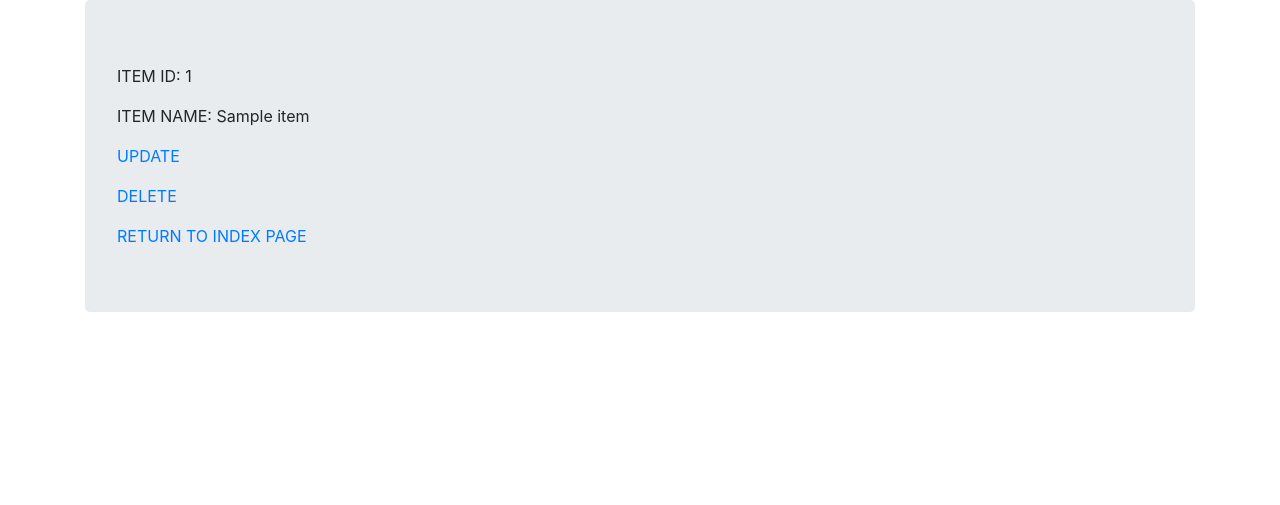
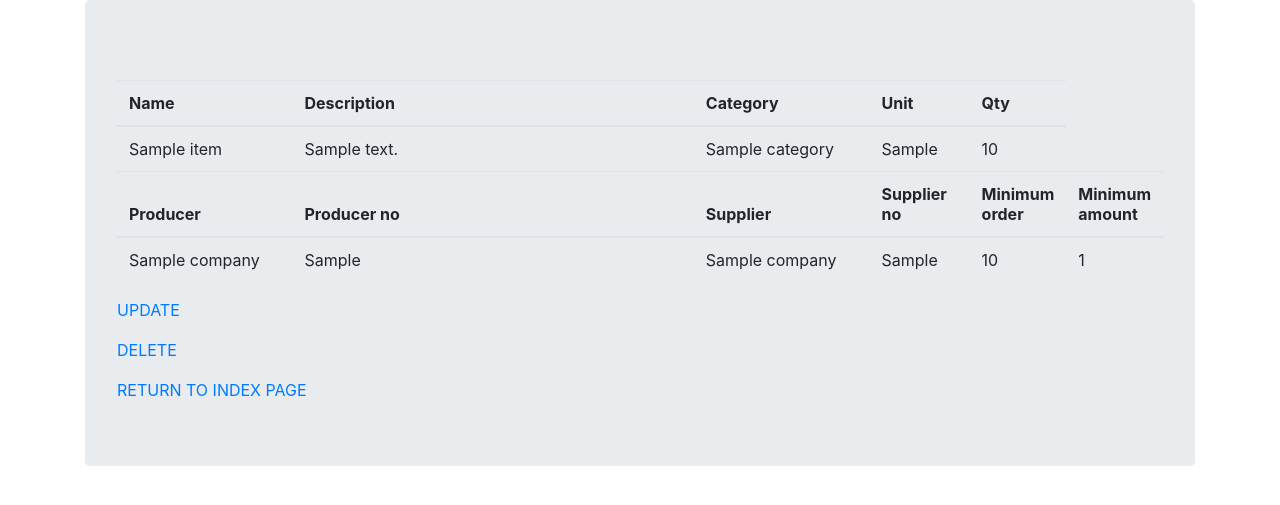
Before and after one commit to gleskejarosz/warehouse, a Django app: page /items/items-detail-view/1/ in a window 1280 px wide. Shown: the part 80-585 px from the top of the page. Run offline with Django 4.2, Linux system fonts and the light colour scheme; tables that the repository leaves empty hold one stand-in row (values such as "Sample post"); some libraries are stand-ins or nearby versions.

Commit message:
Search box, Padding, My item w tabelce

```diff
--- a/items/urls.py
+++ b/items/urls.py
@@ -6,6 +6,7 @@ app_name = "items_app"
 
 
 urlpatterns = [
+    path('items/index/', views.index, name="index"),
     path("items-create-view/", views.ItemCreateView.as_view(), name="items-create-view"),
     path("items-detail-view/<pk>/", views.ItemDetailView.as_view(), name="items-detail-view"),
     path("items-update-view/<pk>/", views.ItemUpdateView.as_view(), name="items-update-view"),
@@ -14,8 +15,8 @@ urlpatterns = [
     path("items-delete-view/<pk>/", views.ItemDeleteView.as_view(),
          name="items-delete-view"),
     path('items-list-view/', views.ItemListView.as_view(), name="items-list-view"),
-    path('items/index/', views.index, name="index"),
     path('items/', views.items, name="items"),
+    path('search/', views.SearchResultsView.as_view(), name="search-result"),
     path("company-delete-view/<pk>/", views.CompanyDeleteView.as_view(), name="company-delete-view"),
     path("company-detail-view/<pk>/", views.CompanyDetailView.as_view(), name="company-detail-view"),
     path("company-list-view/", views.CompanyListView.as_view(), name="company-list-view"),
@@ -28,6 +29,5 @@ urlpatterns = [
     path('units-delete-view/<pk>/', views.UnitDeleteView.as_view(),
          name="units-delete-view"),
     path('units-list-view/', views.UnitListView.as_view(), name="units-list-view"),
-    path('units/index/', views.index, name="index"),
     path('units/', views.units, name="units"),
 ]
--- a/items/views.py
+++ b/items/views.py
@@ -1,17 +1,28 @@
+from django.core.paginator import Paginator, PageNotAnInteger, EmptyPage
 from django.urls import reverse_lazy
 from django.shortcuts import render
 from django.views.generic import TemplateView, ListView, FormView, DeleteView, UpdateView, DetailView, CreateView
+from django.db.models import Q, OuterRef, CharField
 
-from items.models import Item, Unit
+from items.models import Company, Item, Unit
 from items.forms import CompanyModelForm
-from items.models import Company, Item
 
 
 def items(request):
+    items_list = Item.objects.all()
+    page = request.GET.get('page', 1)
+
+    paginator = Paginator(items_list, 10)
+    try:
+        items_list = paginator.page(page)
+    except PageNotAnInteger:
+        items_list = paginator.page(1)
+    except EmptyPage:
+        items_list = paginator.page(paginator.num_pages)
     return render(
         request,
         template_name='items/items.html',
-        context={'items': Item.objects.all()}
+        context={'items': items_list},
     )
 
 
@@ -130,3 +141,15 @@
     fields = ("unit", "description")
     template_name = "form.html"
     success_url = reverse_lazy("items_app:units-list-view")
+
+
+class SearchResultsView(ListView):
+    model = Item
+    template_name = "items/items_search.html"
+
+    def get_queryset(self):
+        query = self.request.GET.get("q")
+        object_list = Item.objects.filter(
+            Q(name__icontains=query) | Q(description__icontains=query)
+        )
+        return object_list
--- a/templates/items/my_item.html
+++ b/templates/items/my_item.html
@@ -1,7 +1,43 @@
 <{% extends "base.html" %}
 {% block content %}
-    <p>ITEM ID: {{ item.id }}</p>
-    <p>ITEM NAME: {{ item.name }}</p>
+    <table class="table table-hover">
+        <thead>
+        <tr>
+            <th scope="col" width="20%">Name</th>
+            <th scope="col" width="50%">Description</th>
+            <th scope="col" width="15%">Category</th>
+            <th scope="col" width="6%">Unit</th>
+            <th scope="col" width="9%">Qty</th>
+        </tr>
+        <tr>
+            <td>{{ item.name }} </td>
+            <td>{{ item.description }} </td>
+            <td>{{ item.category }} </td>
+            <td>{{ item.unit }} </td>
+            <td>{{ item.quantity }} </td>
+        </tr>
+        <p>
+          <tr>
+            <th scope="col" width="20%">Producer</th>
+            <th scope="col" width="15%">Producer no</th>
+            <th scope="col" width="20%">Supplier</th>
+            <th scope="col" width="15%">Supplier no</th>
+            <th scope="col" width="15%">Minimum order</th>
+            <th scope="col" width="15%">Minimum amount</th>
+        </tr>
+        <tr>
+            <td>{{ item.producer }} </td>
+            <td>{{ item.producer_no }} </td>
+            <td>{{ item.supplier }} </td>
+            <td>{{ item.supplier_no }} </td>
+            <td>{{ item.minimum_quantity }} </td>
+            <td>{{ item.minimum_order }} </td>
+        </tr>
+        </p>
+
+
+        </thead>
+    </table>
     <p><a href="{% url 'items_app:items-update-view' pk=item.pk %}">UPDATE</a></p>
     <p><a href="{% url 'items_app:items-delete-view' pk=item.pk %}">DELETE</a></p>
     <a href="{% url 'items_app:index' %}">RETURN TO INDEX PAGE</a>
```
Also changed, not shown: templates/items/items.html (+26 -1 lines), templates/items/items_search.html (added, +28 -0 lines), 1 other file.
